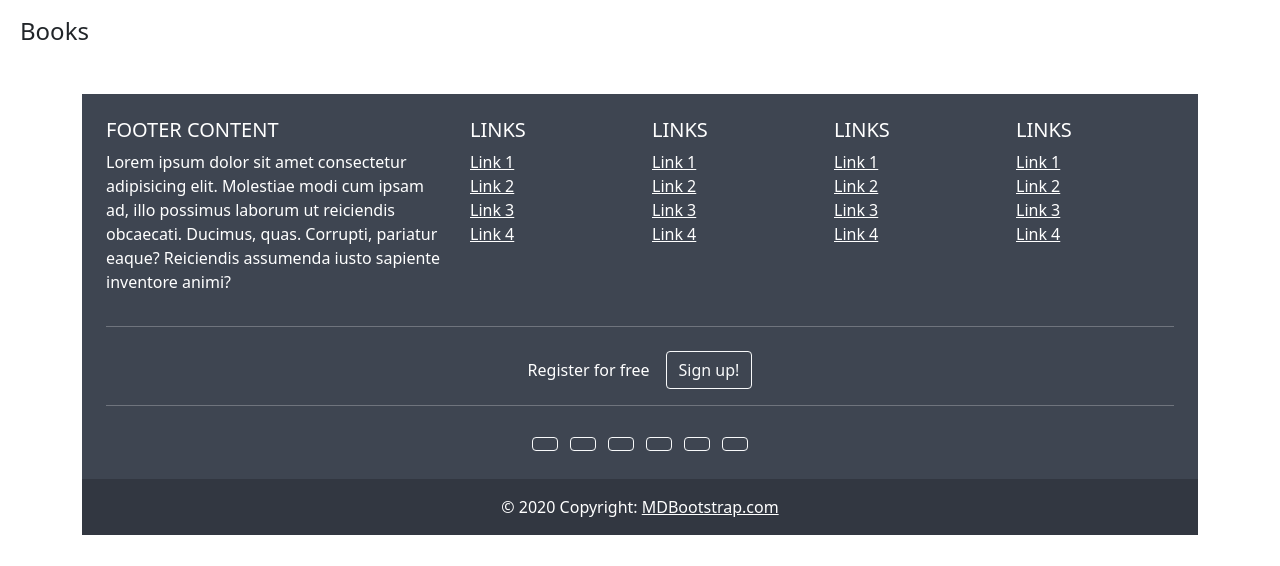
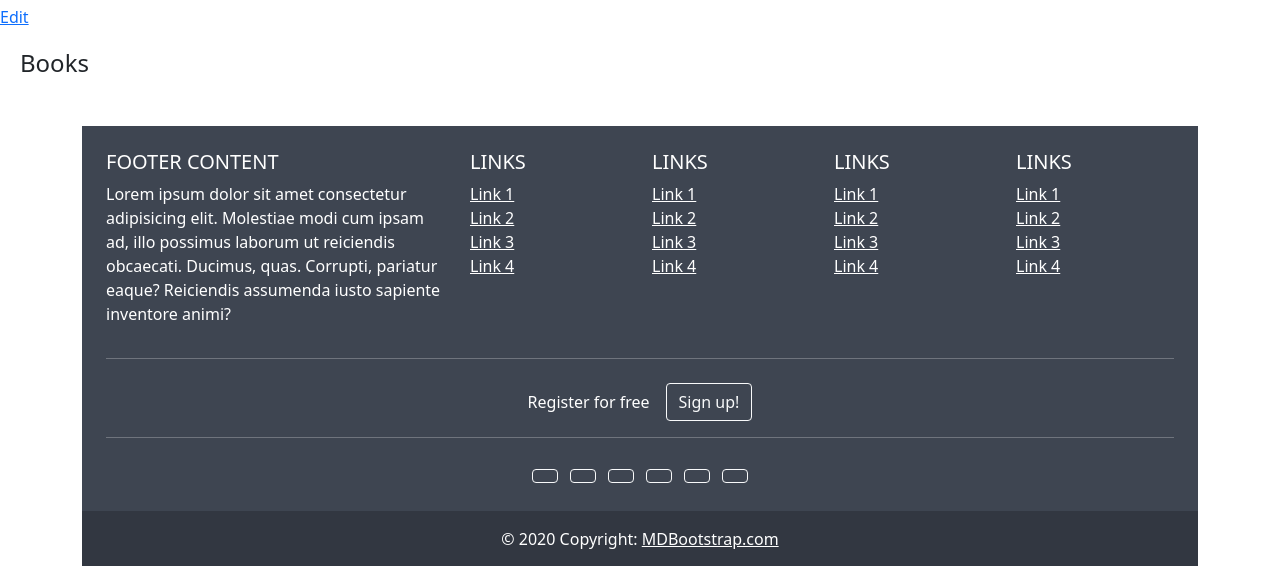
Before and after one commit to MarianaDrozd/library, a Django app: template catalog/templates/catalog/author_detail.html in a window 1280 px wide. Shown: the part 197-763 px from the top of the page. Run offline with Django 4.2, Linux system fonts and the light colour scheme; the template is opened without the code that fills it, so the values that code supplies are empty; some web fonts are replaced.

Commit message:
Add edit url

```diff
--- a/catalog/templates/catalog/author_detail.html
+++ b/catalog/templates/catalog/author_detail.html
@@ -3,6 +3,7 @@
 {% block content %}
 
 <h1>Author: {{ author }} </h1>
+<a href="{% url 'author-update' author.pk %}">Edit</a>
 <p>{% if author.date_of_birth %}{{author.date_of_birth}} - {% if author.date_of_death %}{{author.date_of_death}}{% else %}Present{% endif %}{% endif %}</p>
 
 <div style="margin-left:20px;margin-top:20px">
```
